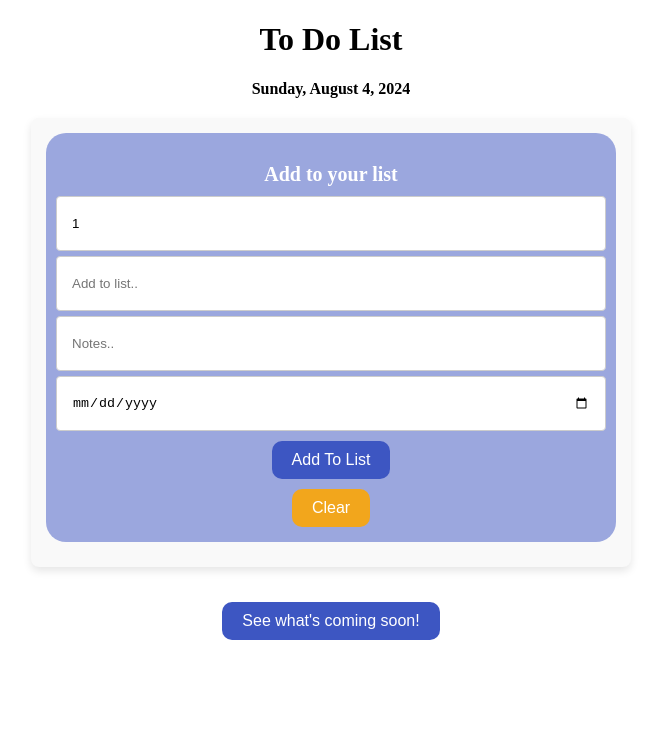
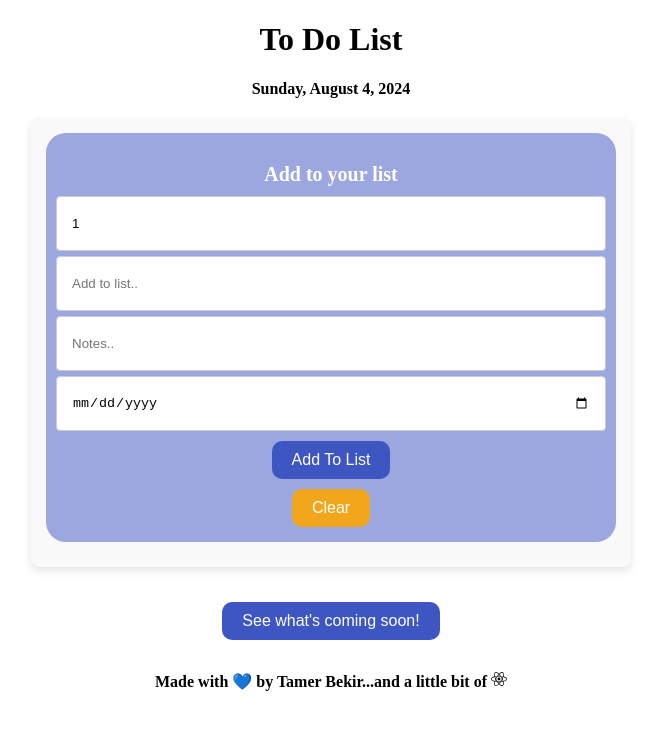
Before and after one commit to Tamerbekir/react-to-do-list, a React (Vite) app: page / in a window 1280 px wide. Shown: the top 730 px of the page, without its empty margins (309-970 px from the left). Built offline with nearby package versions, Linux system fonts and the light colour scheme.

Commit message:
Fixed issue where all icons would not appear after deleting one item. Added footer

```diff
--- a/package.json
+++ b/package.json
@@ -14,8 +14,10 @@
     "@emotion/styled": "^11.13.0",
     "@mui/icons-material": "^5.16.6",
     "@mui/material": "^5.16.6",
+    "@react-icons/all-files": "^4.1.0",
     "react": "^18.3.1",
     "react-dom": "^18.3.1",
+    "react-icons": "^5.2.1",
     "react-toastify": "^10.0.5"
   },
   "devDependencies": {
--- a/src/App.jsx
+++ b/src/App.jsx
@@ -2,21 +2,28 @@ import { createRoot } from 'react-dom/client';
 import ToDo from './Pages/List/List'
 import DateDisplay from './Components/Date/Date'
 import ComingSoon from './Pages/ComingSoon/ComingSoon'
+import Footer from './Components/Footer/Footer'
+
 
 import "./index.css";
 
 function App() {
   return (
     <div className="App">
-      <h1>To Do List</h1>
-      <DateDisplay />
-      <div>
+      <header>
+        <h1>To Do List</h1>
+        <DateDisplay />
+      </header>
+      <div >
         <ToDo />
         <ComingSoon />
       </div>
+      <Footer />
     </div>
   );
 }
+
+
 
 const rootElement = document.getElementById("root");
 const root = createRoot(rootElement);
--- a/src/Components/DeleteItem/DeleteItem.jsx
+++ b/src/Components/DeleteItem/DeleteItem.jsx
@@ -10,6 +10,7 @@ const DeleteItem = ({ index, handleDeleteItem, showOnlyDelete, setShowOnlyDelete
   //a function for deleting the list item. From our prop, we use the index of the list item as a parameter
   const handleDelete = async () => {
     try {
+      setShowOnlyDelete(false)
       handleDeleteItem(index)
       setConfirmDelete(false)
     } catch (error) {
--- /dev/null
+++ b/src/Components/Footer/Footer.jsx
@@ -0,0 +1,13 @@
+import { FaReact } from "react-icons/fa6";
+
+
+const Footer = () => {
+  return (
+    <div>
+      <p className="footerText">Made with 💙 by Tamer Bekir...and a little bit of <FaReact />
+      </p>
+    </div>
+  )
+}
+
+export default Footer
--- a/src/index.css
+++ b/src/index.css
@@ -144,6 +144,9 @@ button:hover {
   background-color: rgb(132, 40, 40);
 }
 
+.footerText {
+  text-align: center;
+}
 
 .list {
   background-color: #fff;
```
Also changed, not shown: 1 other file (tests, documents, lock files or other folders).
